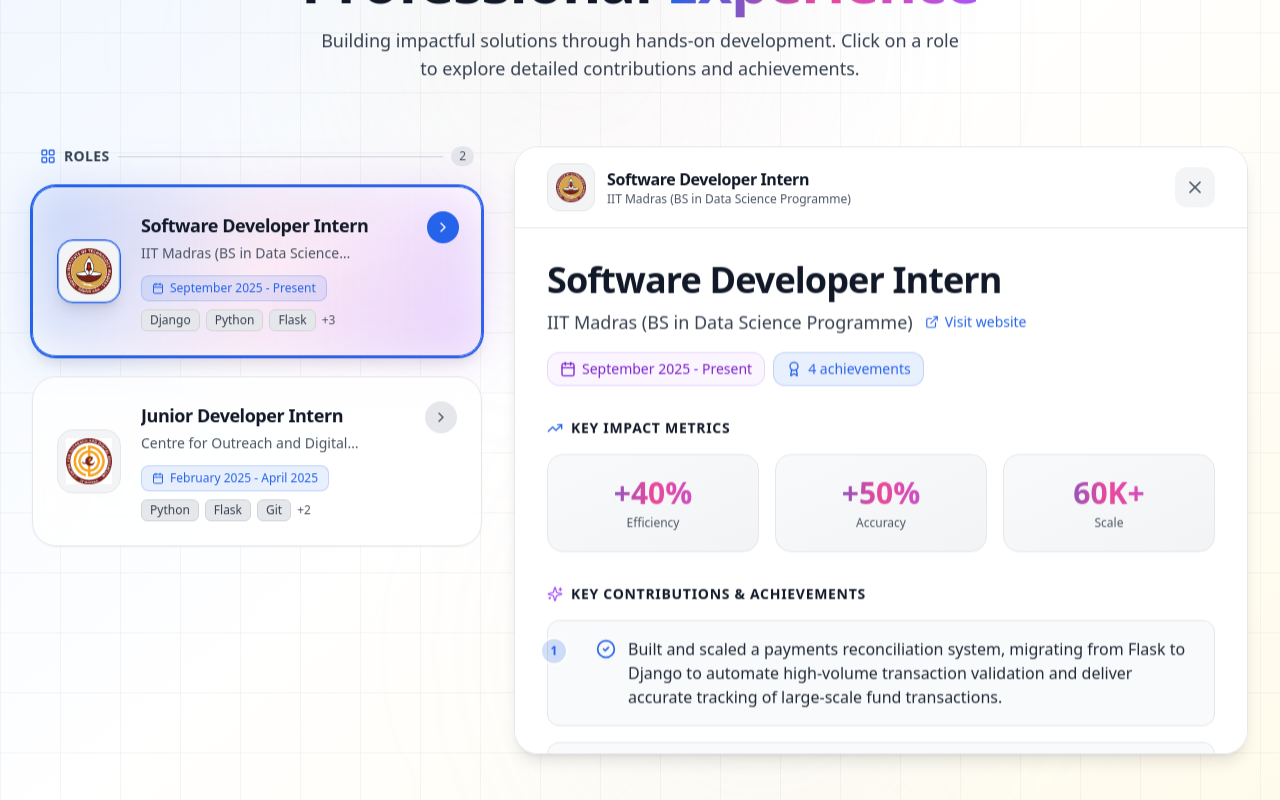
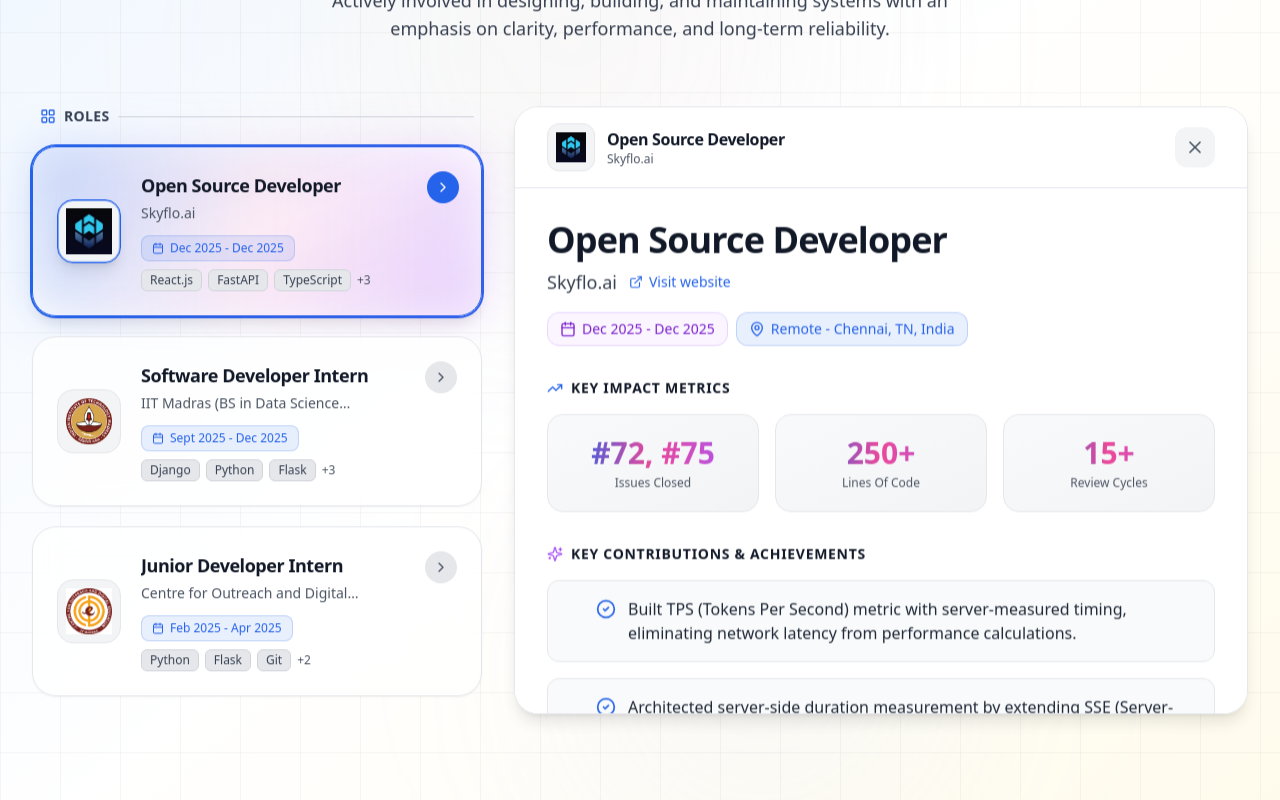
Before and after one commit to Mahadevan2005/Latest_Portfolio, a React (Vite) app: page /experience in a window 1280 px wide. Shown: the part 320-1120 px from the top of the page. Built offline with nearby package versions, Linux system fonts and the light colour scheme.

Commit message:
fix: updated experience section and added skyflo.ai contribution

```diff
--- a/src/components/Experience/ExperienceDetail.tsx
+++ b/src/components/Experience/ExperienceDetail.tsx
@@ -7,7 +7,7 @@ import {
   Calendar,
   Building2,
   CheckCircle2,
-  Award
+  MapPin
 } from "lucide-react";
 import type { ExperienceProps } from "./ExperienceCard";
 
@@ -114,8 +114,8 @@ const ExperienceDetail = ({ experience, onClose }: ExperienceDetailProps) => {
 
                 {experience.description && (
                   <span className="inline-flex items-center gap-1.5 px-3 py-1.5 rounded-xl text-sm font-medium bg-primary/10 dark:bg-amber-200/10 text-primary dark:text-amber-200 border border-primary/20 dark:border-amber-200/20">
-                    <Award className="w-4 h-4" />
-                    {experience.description.length} achievements
+                    <MapPin className="w-4 h-4" />
+                    {experience.location}
                   </span>
                 )}
               </div>
@@ -192,9 +192,7 @@ const ExperienceDetail = ({ experience, onClose }: ExperienceDetailProps) => {
                     whileHover={{ x: 4 }}
                   >
                     {/* Number badge */}
-                    <div className="absolute -left-2 top-3.5 sm:top-4 w-6 h-6 sm:w-7 sm:h-7 rounded-full bg-primary/20 dark:bg-amber-200/20 text-primary dark:text-amber-200 flex items-center justify-center text-xs font-bold border-2 border-white dark:border-gray-900">
-                      {index + 1}
-                    </div>
+
 
                     <div className="flex items-start gap-2.5 sm:gap-3 pl-6 sm:pl-8">
                       <CheckCircle2 className="w-4 h-4 sm:w-5 sm:h-5 text-primary dark:text-amber-200 flex-shrink-0 mt-0.5" />
--- a/src/pages/Experience.tsx
+++ b/src/pages/Experience.tsx
@@ -7,10 +7,27 @@ import ExperienceDetail from "../components/Experience/ExperienceDetail";
 const experienceData: ExperienceProps[] = [
   {
     id: 1,
+    company: "Skyflo.ai",
+    role: "Open Source Developer",
+    logo: "/experience/skyflo_ai_logo.jpg",
+    duration: "Dec 2025 - Dec 2025",
+    description: [
+      "Built TPS (Tokens Per Second) metric with server-measured timing, eliminating network latency from performance calculations.",
+      "Architected server-side duration measurement by extending SSE (Server-Sent Events) to emit high-precision timestamps from the Engine.",
+      "Implemented aggregate TPS calculations across multi-turn conversations and bulk approval workflows.",
+      "Added real-time throttling mechanism (200ms intervals) to balance live feedback with UI rendering performance and ensured backwards compatibility for existing API consumers"
+    ],
+    website: "https://skyflo.ai/",
+    skills: ["React.js", "FastAPI", "TypeScript", "API Development", "Server-Sent Events (SSE)", "Code Reviews"],
+    metrics: { IssuesClosed: "#72, #75", LinesOfCode: "250+", ReviewCycles: "15+" },
+    location: "Remote - Chennai, TN, India"
+  },
+  {
+    id: 2,
     company: "IIT Madras (BS in Data Science Programme)",
     role: "Software Developer Intern",
     logo: "/experience/iitm_bs_logo.png",
-    duration: "September 2025 - Present",
+    duration: "Sept 2025 - Dec 2025",
     description: [
       "Built and scaled a payments reconciliation system, migrating from Flask to Django to automate high-volume transaction validation and deliver accurate tracking of large-scale fund transactions.",
       "Led the complete development lifecycle - requirement gathering, SRS documentation, backend architecture, feature implementation, testing, and demos - boosting speed by 40% and cutting errors by 50%.",
@@ -19,14 +36,15 @@ const experienceData: ExperienceProps[] = [
     ],
     website: "https://study.iitm.ac.in/ds/",
     skills: ["Django", "Python", "Flask", "API Development", "Database Design", "OAuth Integration"],
-    metrics: { efficiency: "+40%", accuracy: "+50%", scale: "60K+" }
+    metrics: { efficiency: "+40%", accuracy: "+50%", scale: "60K+" },
+    location: "Onsite - Chennai, TN, India"
   },
   {
-    id: 2,
+    id: 3,
     company: "Centre for Outreach and Digital Education (CODE)",
     role: "Junior Developer Intern",
     logo: "/experience/code_logo.jpeg",
-    duration: "February 2025 - April 2025",
+    duration: "Feb 2025 - Apr 2025",
     description: [
       "Designed and implemented an automated tool from scratch for NPTEL to compile lecture PDFs into structured E-Books using Python and Flask.",
       "Reduced processing time from 3 hours to 5 minutes (90% time savings)",
@@ -35,7 +53,8 @@ const experienceData: ExperienceProps[] = [
     ],
     website: "https://code.iitm.ac.in/",
     skills: ["Python", "Flask", "Git", "Automation", "Code Review"],
-    metrics: { timeSaved: "90%", conflicts: "-40%", quality: "High" }
+    metrics: { timeSaved: "90%", conflicts: "-40%", processAutomated: "100%" },
+    location: "Onsite - Chennai, TN, India",
   },
 ];
 
@@ -107,7 +126,7 @@ const Experience = () => {
         <div className="absolute top-0 left-1/4 w-[500px] h-[500px] bg-gradient-to-br from-amber-200/10 to-pink-200/10 dark:from-amber-500/5 dark:to-pink-500/5 rounded-full blur-[120px] pointer-events-none" />
         <div className="absolute bottom-0 right-1/4 w-[400px] h-[400px] bg-gradient-to-br from-purple-200/10 to-blue-200/10 dark:from-purple-500/5 dark:to-blue-500/5 rounded-full blur-[100px] pointer-events-none" />
 
-        <div className="relative z-10 max-w-7xl mx-auto px-4 sm:px-6 lg:px-8 py-12 sm:py-16 lg:py-24">
+        <div className="relative z-10 max-w-7xl mx-auto px-4 sm:px-6 lg:px-8 py-12 sm:py-16 lg:py-14">
         {/* Header */}
         <motion.div
           initial={{ opacity: 0, y: 20 }}
@@ -144,8 +163,7 @@ const Experience = () => {
             transition={{ delay: 0.3 }}
             className="text-base sm:text-lg text-gray-700 dark:text-gray-300 max-w-2xl mx-auto px-4"
           >
-            Building impactful solutions through hands-on development.
-            Click on a role to explore detailed contributions and achievements.
+            Actively involved in designing, building, and maintaining systems with an emphasis on clarity, performance, and long-term reliability.
           </motion.p>
         </motion.div>
 
@@ -165,9 +183,6 @@ const Experience = () => {
                 Roles
               </span>
               <div className="flex-1 h-px bg-gray-300 dark:bg-gray-700" />
-              <span className="text-xs text-gray-600 dark:text-gray-400 font-medium px-2 py-0.5 rounded-full bg-gray-200 dark:bg-gray-800">
-                {experienceData.length}
-              </span>
             </motion.div>
 
             {experienceData.map((exp, idx) => (
@@ -192,7 +207,7 @@ const Experience = () => {
               </div>
               <div>
                 <h4 className="text-sm font-semibold text-gray-900 dark:text-gray-100 mb-1">
-                  Pro Tip
+                  Tip
                 </h4>
                 <p className="text-xs text-gray-700 dark:text-gray-300 leading-relaxed">
                   Click on different roles to see detailed breakdowns of contributions,
```
Also changed, not shown: public/experience/skyflo_ai_logo.jpg (added).
